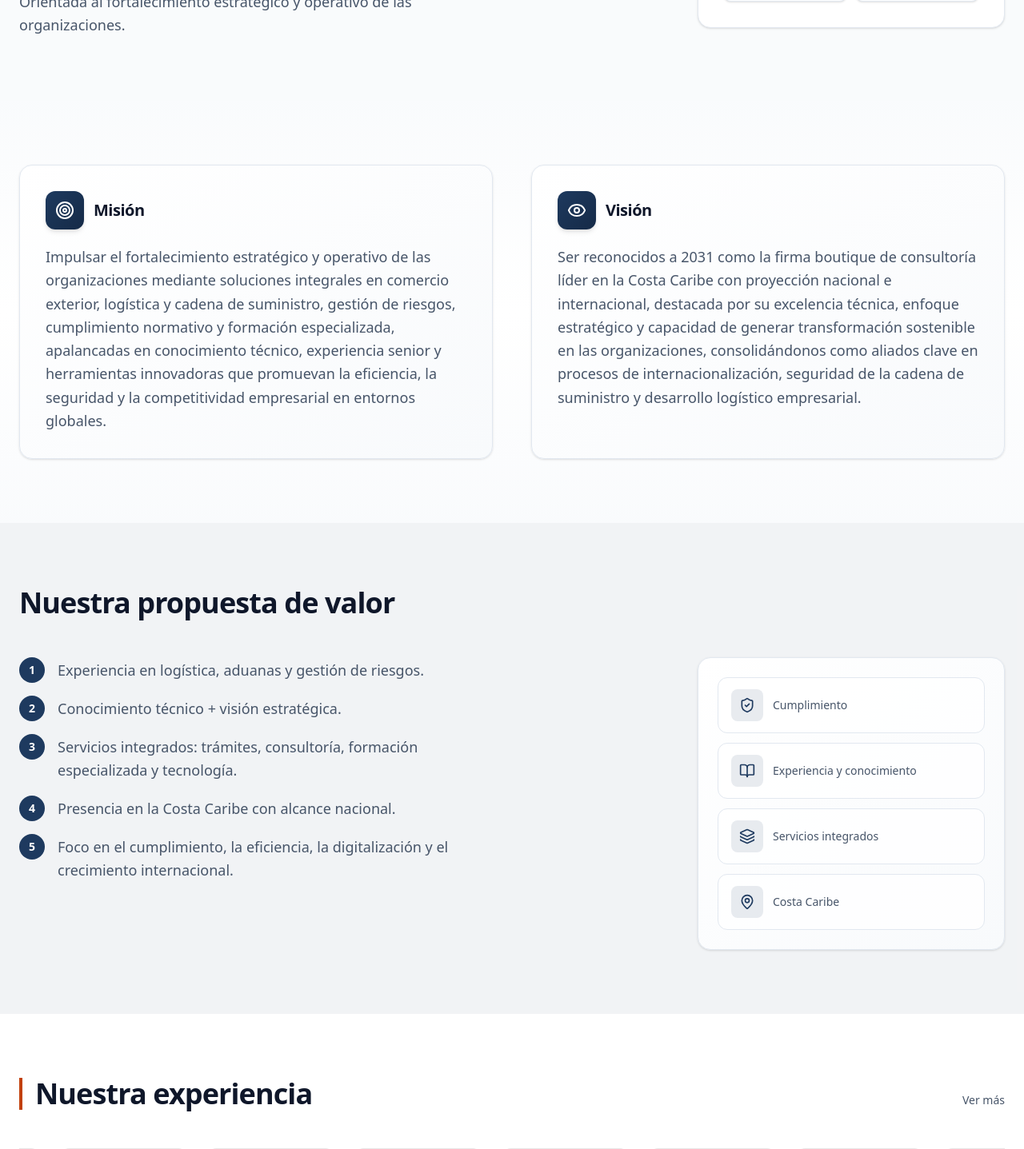
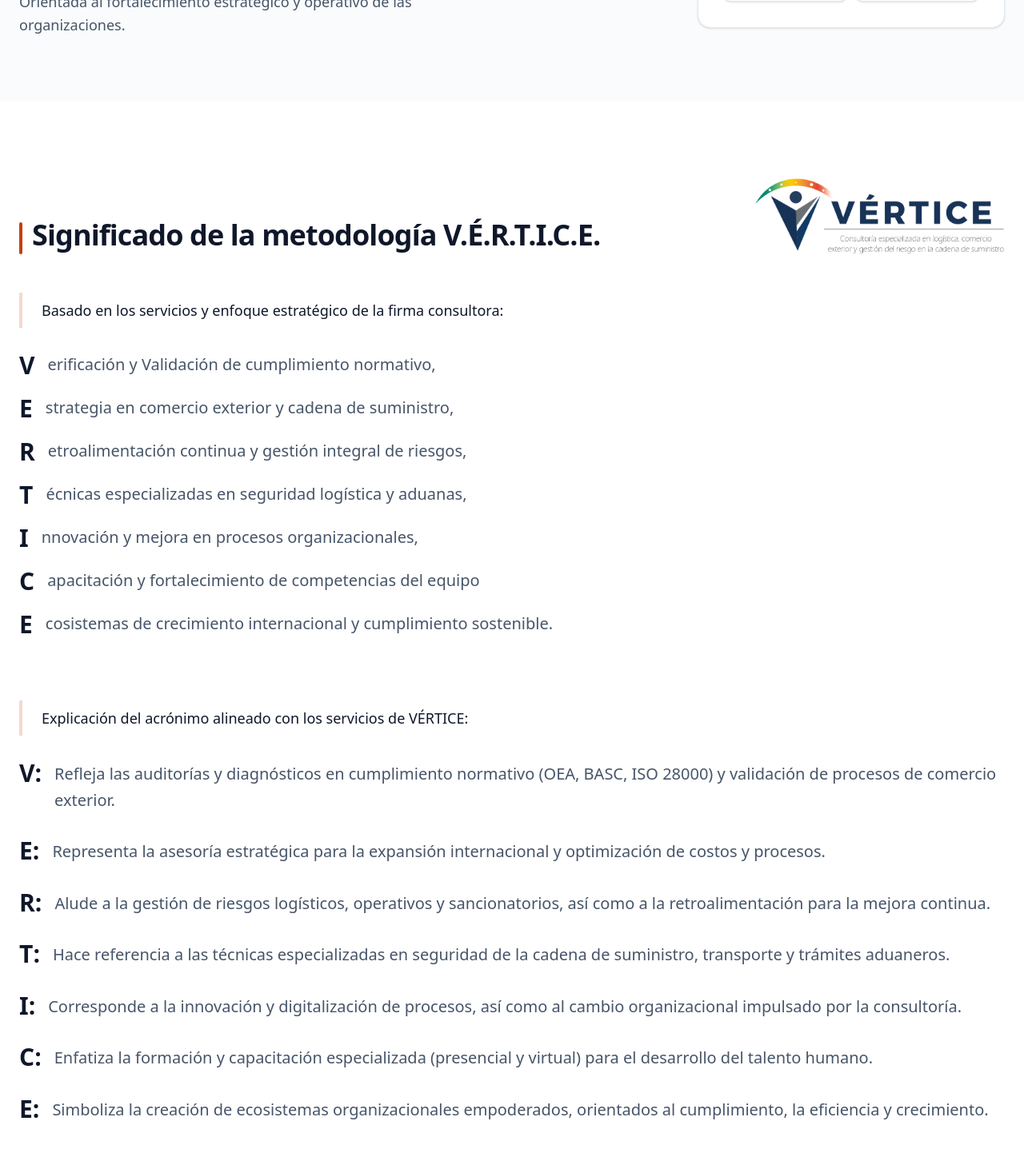
Before and after one commit to javiergcw/vertice, a Next.js app: page / in a window 1280 px wide. Shown: the part 1300-2737 px from the top of the page at 80% size. Built offline with nearby package versions, Linux system fonts and the light colour scheme.

Commit message:
feat: Integrate VerticeMethodology component and team data; replace ExperienceMarquee with team section in home page.

```diff
--- a/src/app/page.tsx
+++ b/src/app/page.tsx
@@ -1,13 +1,15 @@
 import { AnimateIn } from "@/components/AnimateIn";
 import { Contact } from "@/components/Contact";
-import { ExperienceMarquee } from "@/components/ExperienceMarquee";
+import { EQUIPO } from "@/data/team";
 import { Footer } from "@/components/Footer";
 import { Header } from "@/components/Header";
 import { Hero } from "@/components/Hero";
 import { Location } from "@/components/Location";
 import { MissionVision } from "@/components/MissionVision";
+import { TeamCarousel } from "@/components/TeamCarousel";
 import { ValueProposition } from "@/components/ValueProposition";
 import { WhoWeAre } from "@/components/WhoWeAre";
+import { VerticeMethodology } from "@/components/VerticeMethodology";
 
 export default function Home() {
   return (
@@ -21,13 +23,29 @@ export default function Home() {
           <WhoWeAre />
         </AnimateIn>
         <AnimateIn delay={2}>
+          <VerticeMethodology />
+        </AnimateIn>
+        <AnimateIn delay={2}>
           <MissionVision />
         </AnimateIn>
         <AnimateIn delay={1}>
           <ValueProposition />
         </AnimateIn>
         <AnimateIn delay={2}>
-          <ExperienceMarquee />
+          <section className="border-t border-border bg-white py-12 md:py-20">
+            <div className="mx-auto max-w-7xl px-6">
+              <div className="mb-10">
+                <h2 className="flex items-start gap-3 text-2xl font-semibold tracking-tight text-foreground md:text-3xl lg:text-4xl">
+                  <span className="mt-1 h-9 w-1 shrink-0 rounded-full bg-accent md:h-10" aria-hidden />
+                  <span>Nuestro equipo</span>
+                </h2>
+                <p className="mt-3 max-w-2xl text-base text-muted-foreground">
+                  Profesionales con experiencia en logística, comercio exterior y seguridad de la cadena de suministro.
+                </p>
+              </div>
+              <TeamCarousel members={EQUIPO} />
+            </div>
+          </section>
         </AnimateIn>
         <AnimateIn delay={1}>
           <Location />
--- a/src/components/Footer.tsx
+++ b/src/components/Footer.tsx
@@ -95,23 +95,8 @@ export function Footer() {
             </h3>
             <ul className="space-y-2 text-sm text-footer-muted" role="list">
               <li>
-                <a href="mailto:glondono@vertice.com" className="hover:text-white">
-                  glondono@vertice.com
-                </a>
-              </li>
-              <li>
-                <a href="mailto:cgavilan@vertice.com" className="hover:text-white">
-                  cgavilan@vertice.com
-                </a>
-              </li>
-              <li>
-                <a href="mailto:pmora@vertice.com" className="hover:text-white">
-                  pmora@vertice.com
-                </a>
-              </li>
-              <li>
-                <a href="mailto:comercial@vertice.com" className="hover:text-white">
-                  comercial@vertice.com
+                <a href="mailto:comercial@verticeconsulting.co" className="hover:text-white">
+                  comercial@verticeconsulting.co
                 </a>
               </li>
               <li>
--- /dev/null
+++ b/src/components/VerticeMethodology.tsx
@@ -0,0 +1,127 @@
+"use client";
+
+import Image from "next/image";
+
+const METHODOLOGY_ITEMS = [
+    {
+        letter: "V",
+        text: "erificación y Validación de cumplimiento normativo,",
+    },
+    {
+        letter: "E",
+        text: "strategia en comercio exterior y cadena de suministro,",
+    },
+    {
+        letter: "R",
+        text: "etroalimentación continua y gestión integral de riesgos,",
+    },
+    {
+        letter: "T",
+        text: "écnicas especializadas en seguridad logística y aduanas,",
+    },
+    {
+        letter: "I",
+        text: "nnovación y mejora en procesos organizacionales,",
+    },
+    {
+        letter: "C",
+        text: "apacitación y fortalecimiento de competencias del equipo",
+    },
+    {
+        letter: "E",
+        text: "cosistemas de crecimiento internacional y cumplimiento sostenible.",
+    },
+];
+
+const EXPLANATION_ITEMS = [
+    {
+        letter: "V",
+        text: "Refleja las auditorías y diagnósticos en cumplimiento normativo (OEA, BASC, ISO 28000) y validación de procesos de comercio exterior.",
+    },
+    {
+        letter: "E",
+        text: "Representa la asesoría estratégica para la expansión internacional y optimización de costos y procesos.",
+    },
+    {
+        letter: "R",
+        text: "Alude a la gestión de riesgos logísticos, operativos y sancionatorios, así como a la retroalimentación para la mejora continua.",
+    },
+    {
+        letter: "T",
+        text: "Hace referencia a las técnicas especializadas en seguridad de la cadena de suministro, transporte y trámites aduaneros.",
+    },
+    {
+        letter: "I",
+        text: "Corresponde a la innovación y digitalización de procesos, así como al cambio organizacional impulsado por la consultoría.",
+    },
+    {
+        letter: "C",
+        text: "Enfatiza la formación y capacitación especializada (presencial y virtual) para el desarrollo del talento humano.",
+    },
+    {
+        letter: "E",
+        text: "Simboliza la creación de ecosistemas organizacionales empoderados, orientados al cumplimiento, la eficiencia y crecimiento.",
+    },
+];
+
+export function VerticeMethodology() {
+    return (
+        <section className="bg-white py-16 md:py-24">
+            <div className="mx-auto max-w-7xl px-6">
+                <div className="flex flex-col md:flex-row md:items-end justify-between gap-6">
+                    <h2 className="flex items-start gap-3 text-2xl font-semibold tracking-tight text-foreground md:text-3xl lg:text-4xl">
+                        <span className="mt-1 h-9 w-1 shrink-0 rounded-full bg-accent md:h-10" aria-hidden />
+                        <span>Significado de la metodología V.É.R.T.I.C.E.</span>
+                    </h2>
+                    <div className="relative h-20 w-64 md:h-24 md:w-80">
+                        <Image
+                            src="/VÉRTICE-02.png"
+                            alt="Vértice Logo"
+                            fill
+                            className="object-contain object-right"
+                            priority
+                        />
+                    </div>
+                </div>
+
+                <div className="mt-12 space-y-2 border-l-4 border-accent/20 pl-6 py-2">
+                    <p className="text-lg font-medium text-foreground">
+                        Basado en los servicios y enfoque estratégico de la firma consultora:
+                    </p>
+                </div>
+
+                <div className="mt-8 grid gap-6 sm:grid-cols-2 lg:grid-cols-1">
+                    {METHODOLOGY_ITEMS.map((item, index) => (
+                        <div key={index} className="flex items-start gap-4">
+                            <span className="text-2xl font-bold text-foreground md:text-3xl leading-none">
+                                {item.letter}
+                            </span>
+                            <span className="text-lg text-muted-foreground md:text-xl leading-snug">
+                                {item.text}
+                            </span>
+                        </div>
+                    ))}
+                </div>
+
+                <div className="mt-20 space-y-2 border-l-4 border-accent/20 pl-6 py-2">
+                    <p className="text-lg font-medium text-foreground">
+                        Explicación del acrónimo alineado con los servicios de VÉRTICE:
+                    </p>
+                </div>
+
+                <div className="mt-8 space-y-8">
+                    {EXPLANATION_ITEMS.map((item, index) => (
+                        <div key={index} className="flex items-start gap-4">
+                            <span className="text-2xl font-bold text-foreground md:text-3xl leading-none">
+                                {item.letter}:
+                            </span>
+                            <span className="text-lg text-muted-foreground md:text-xl leading-relaxed">
+                                {item.text}
+                            </span>
+                        </div>
+                    ))}
+                </div>
+            </div>
+        </section>
+    );
+}
--- /dev/null
+++ b/src/data/team.ts
@@ -0,0 +1,28 @@
+import type { TeamMember } from "@/components/TeamCarousel";
+
+export const EQUIPO: TeamMember[] = [
+  {
+    id: "pablo-mora",
+    name: "Pablo Mora",
+    role: "Gerente de Proyecto",
+    image: "/experience/team/pablo_mora.png",
+    description:
+      "Amplia experiencia en procesos logísticos y gestión de la cadena de suministro (SCM), compras, inventarios, almacenamiento, distribución y transporte. Auditor especialista en Seguridad de la Cadena de Suministro Internacional (AES), Operador Económico Autorizado (OEA) e ISO 28000:2022, BASC y PBIP. Candidato a Doctor en Logística y Gestión de la Cadena de Suministros, Magister en Logística Integral y especialista en Logística de la Armada Nacional.",
+  },
+  {
+    id: "claudia-gavilan",
+    name: "Claudia Gavilán",
+    role: "Gerente de Proyectos",
+    image: "/experience/team/claudia_gavilan.png",
+    description:
+      "Especialista en comercio exterior y gestión de la cadena de suministro con amplia trayectoria en consultoría para empresas del sector logístico, industrial y portuario. Experiencia en procesos de certificación OEA, auditorías BASC y gestión del riesgo en operaciones de comercio internacional.",
+  },
+  {
+    id: "guillermo-londono",
+    name: "Guillermo Londoño",
+    role: "Gerente de Proyectos",
+    image: "/experience/team/guillermo_londonno.png",
+    description:
+      "Fundador y director de VÉRTICE con más de 20 años de experiencia en consultoría logística, comercio exterior y seguridad de la cadena de suministro. Ha liderado proyectos con empresas de los sectores industrial, portuario, minero-energético y de consumo masivo en Colombia y Latinoamérica.",
+  },
+];
```
Also changed, not shown: src/app/experiencia/page.tsx (+5 -31 lines).
